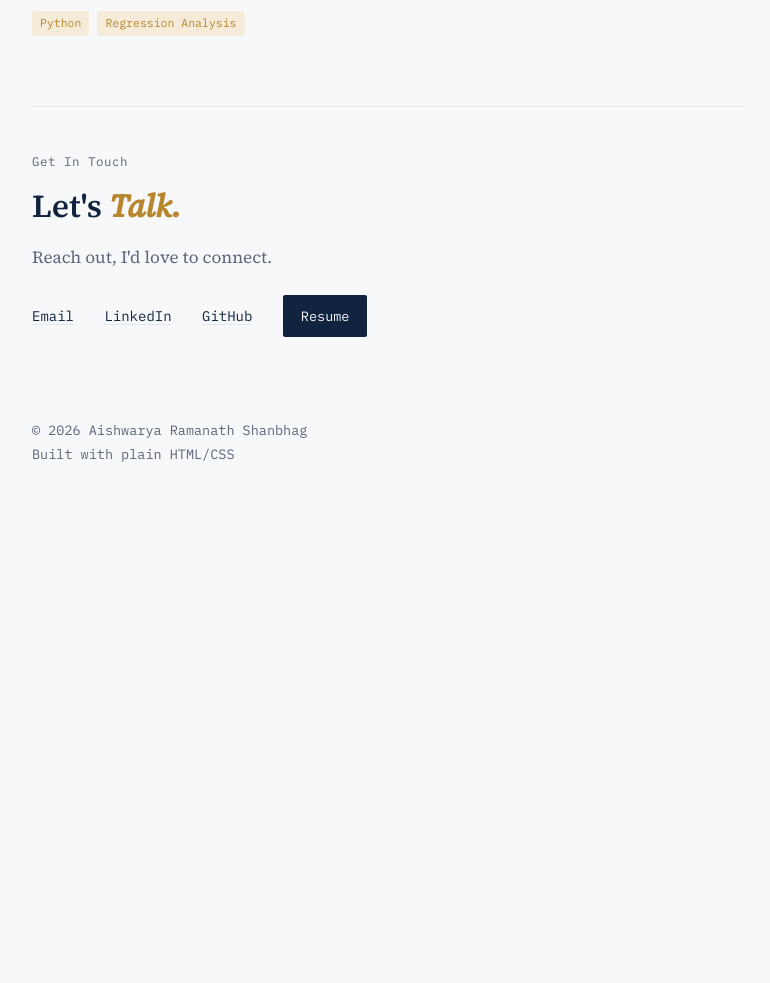
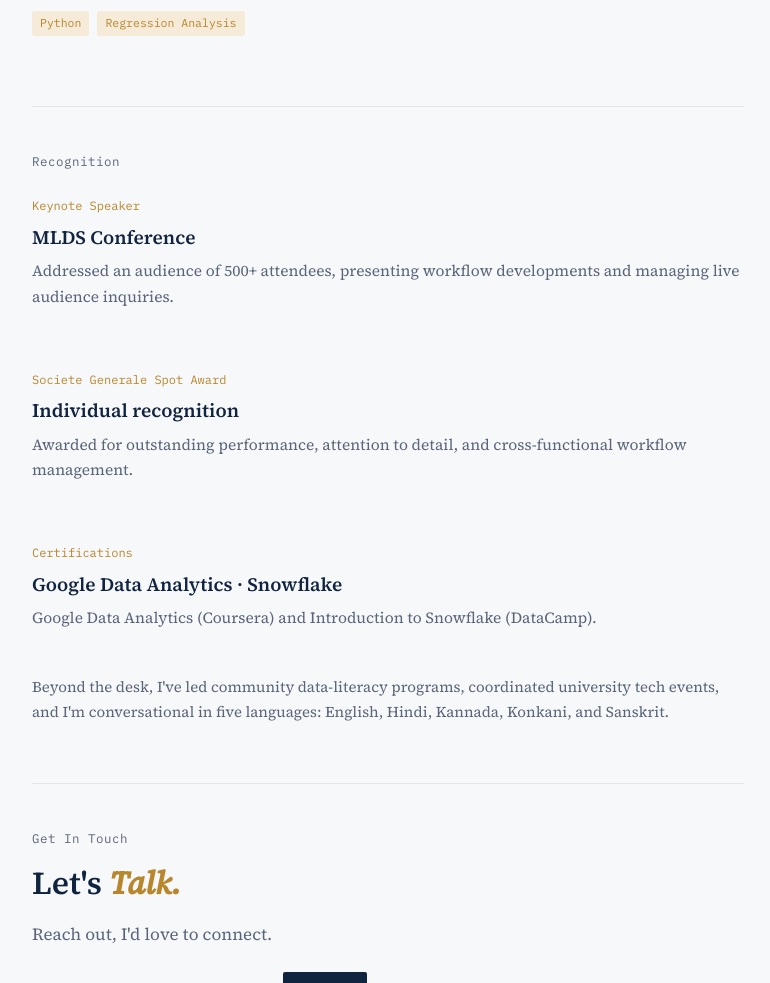
Before and after one commit to aish-19shanbhag/aish-19shanbhag.github.io, a plain HTML site: page index.html in a window 1280 px wide. Shown: the part 3864-4847 px from the top of the page, without its empty margins (252-1022 px from the left). Before the commit the page ends 4404 px from the top, so only its background shows below. Drawn offline with Linux system fonts and the light colour scheme.

Commit message:
Update index.html

```diff
--- a/index.html
+++ b/index.html
@@ -309,6 +309,28 @@
     </div>
   </section>
 
+  <section id="recognition" class="reveal">
+    <p class="section-label">Recognition</p>
+    <div class="what-grid">
+      <div class="what-card">
+        <div class="what-num">Keynote Speaker</div>
+        <h3>MLDS Conference</h3>
+        <p>Addressed an audience of 500+ attendees, presenting workflow developments and managing live audience inquiries.</p>
+      </div>
+      <div class="what-card">
+        <div class="what-num">Societe Generale Spot Award</div>
+        <h3>Individual recognition</h3>
+        <p>Awarded for outstanding performance, attention to detail, and cross-functional workflow management.</p>
+      </div>
+      <div class="what-card">
+        <div class="what-num">Certifications</div>
+        <h3>Google Data Analytics · Snowflake</h3>
+        <p>Google Data Analytics (Coursera) and Introduction to Snowflake (DataCamp).</p>
+      </div>
+    </div>
+    <p style="color:var(--slate); font-size:15px; margin-top:28px;">Beyond the desk, I've led community data-literacy programs, coordinated university tech events, and I'm conversational in five languages: English, Hindi, Kannada, Konkani, and Sanskrit.</p>
+  </section>
+
   <section id="contact" class="reveal">
     <p class="section-label">Get In Touch</p>
     <p class="contact-title">Let's <em>Talk.</em></p>
```
